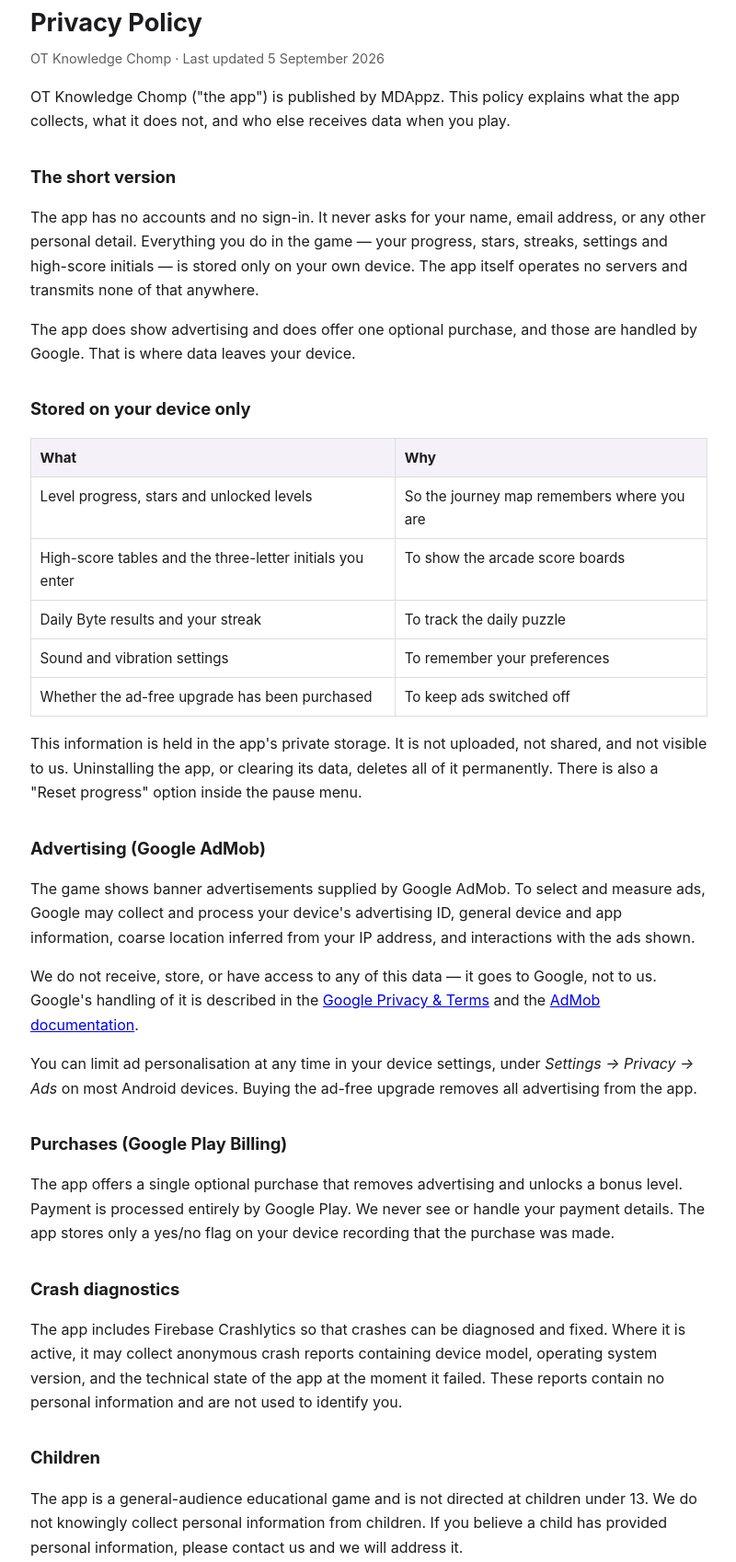
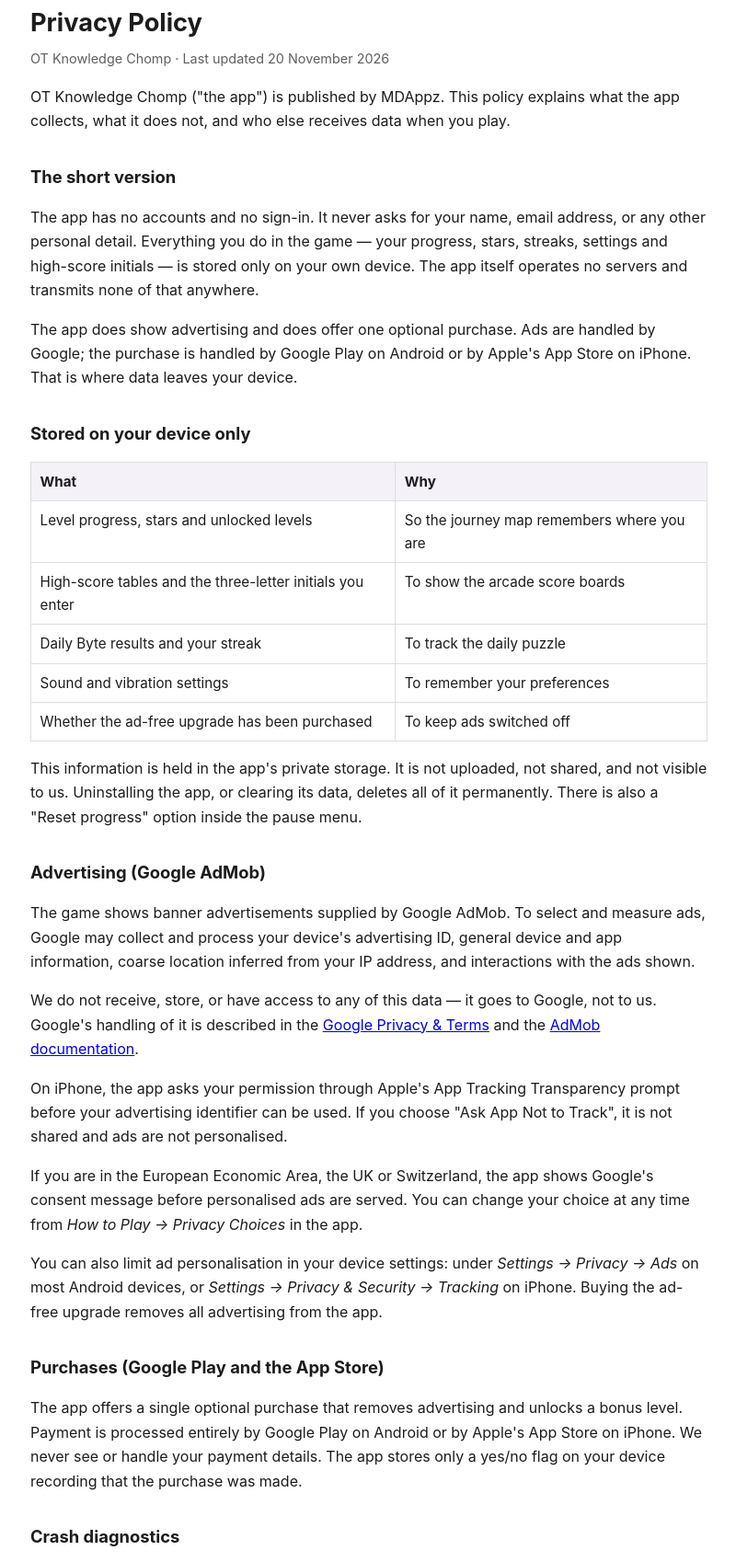
Before and after one commit to mdappz/ot-knowledge-chomp, a plain HTML site: page privacy/index.html in a window 1280 px wide. Shown: the part 47-1745 px from the top of the page at 92% size, without its empty margins (239-1039 px from the left). Drawn offline with Linux system fonts and the light colour scheme.

Commit message:
Privacy policy: add iPhone (App Store, ATT) and EU consent wording

```diff
--- a/privacy/index.html
+++ b/privacy/index.html
@@ -32,7 +32,7 @@
 <body>
 
 <h1>Privacy Policy</h1>
-<p class="updated">OT Knowledge Chomp &middot; Last updated 5 September 2026</p>
+<p class="updated">OT Knowledge Chomp &middot; Last updated 20 November 2026</p>
 
 <p>
   OT Knowledge Chomp ("the app") is published by MDAppz. This policy explains
@@ -49,8 +49,9 @@
   anywhere.
 </p>
 <p>
-  The app does show advertising and does offer one optional purchase, and those
-  are handled by Google. That is where data leaves your device.
+  The app does show advertising and does offer one optional purchase. Ads are
+  handled by Google; the purchase is handled by Google Play on Android or by
+  Apple's App Store on iPhone. That is where data leaves your device.
 </p>
 
 <h2>Stored on your device only</h2>
@@ -84,15 +85,27 @@
   <a href="https://support.google.com/admob/answer/6128543">AdMob documentation</a>.
 </p>
 <p>
-  You can limit ad personalisation at any time in your device settings, under
-  <em>Settings &rarr; Privacy &rarr; Ads</em> on most Android devices. Buying the
+  On iPhone, the app asks your permission through Apple's App Tracking
+  Transparency prompt before your advertising identifier can be used. If you
+  choose "Ask App Not to Track", it is not shared and ads are not personalised.
+</p>
+<p>
+  If you are in the European Economic Area, the UK or Switzerland, the app shows
+  Google's consent message before personalised ads are served. You can change
+  your choice at any time from <em>How to Play &rarr; Privacy Choices</em> in the app.
+</p>
+<p>
+  You can also limit ad personalisation in your device settings: under
+  <em>Settings &rarr; Privacy &rarr; Ads</em> on most Android devices, or
+  <em>Settings &rarr; Privacy &amp; Security &rarr; Tracking</em> on iPhone. Buying the
   ad-free upgrade removes all advertising from the app.
 </p>
 
-<h2>Purchases (Google Play Billing)</h2>
+<h2>Purchases (Google Play and the App Store)</h2>
 <p>
   The app offers a single optional purchase that removes advertising and unlocks
-  a bonus level. Payment is processed entirely by Google Play. We never see or
+  a bonus level. Payment is processed entirely by Google Play on Android or by
+  Apple's App Store on iPhone. We never see or
   handle your payment details. The app stores only a yes/no flag on your device
   recording that the purchase was made.
 </p>
@@ -117,6 +130,8 @@
 <h2>Your choices</h2>
 <ul>
   <li>Reset your advertising ID, or opt out of ad personalisation, in your device settings.</li>
+  <li>On iPhone, allow or deny tracking for the app under Settings &rarr; Privacy &amp; Security &rarr; Tracking.</li>
+  <li>In the EEA, UK or Switzerland, change your ad consent from How to Play &rarr; Privacy Choices.</li>
   <li>Remove advertising entirely by buying the ad-free upgrade.</li>
   <li>Delete everything the app has stored by clearing its data or uninstalling it.</li>
 </ul>
```
